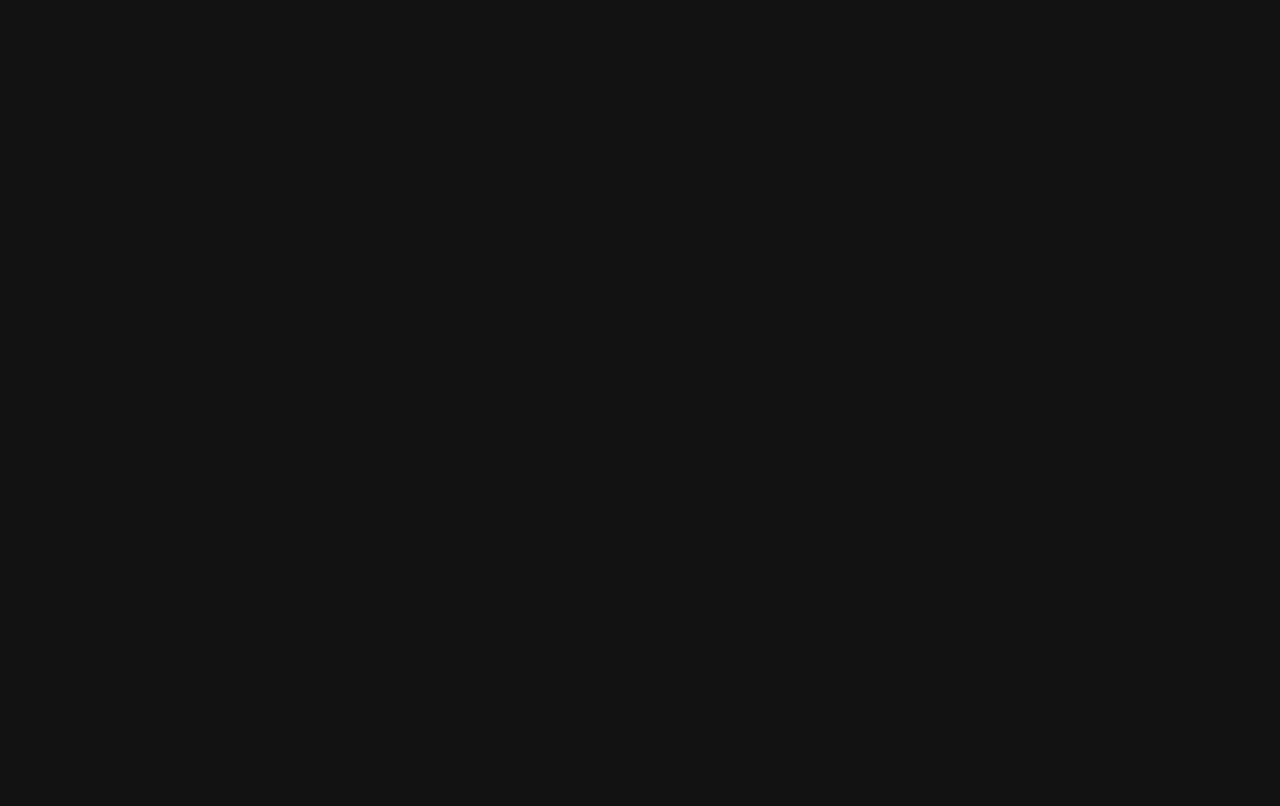
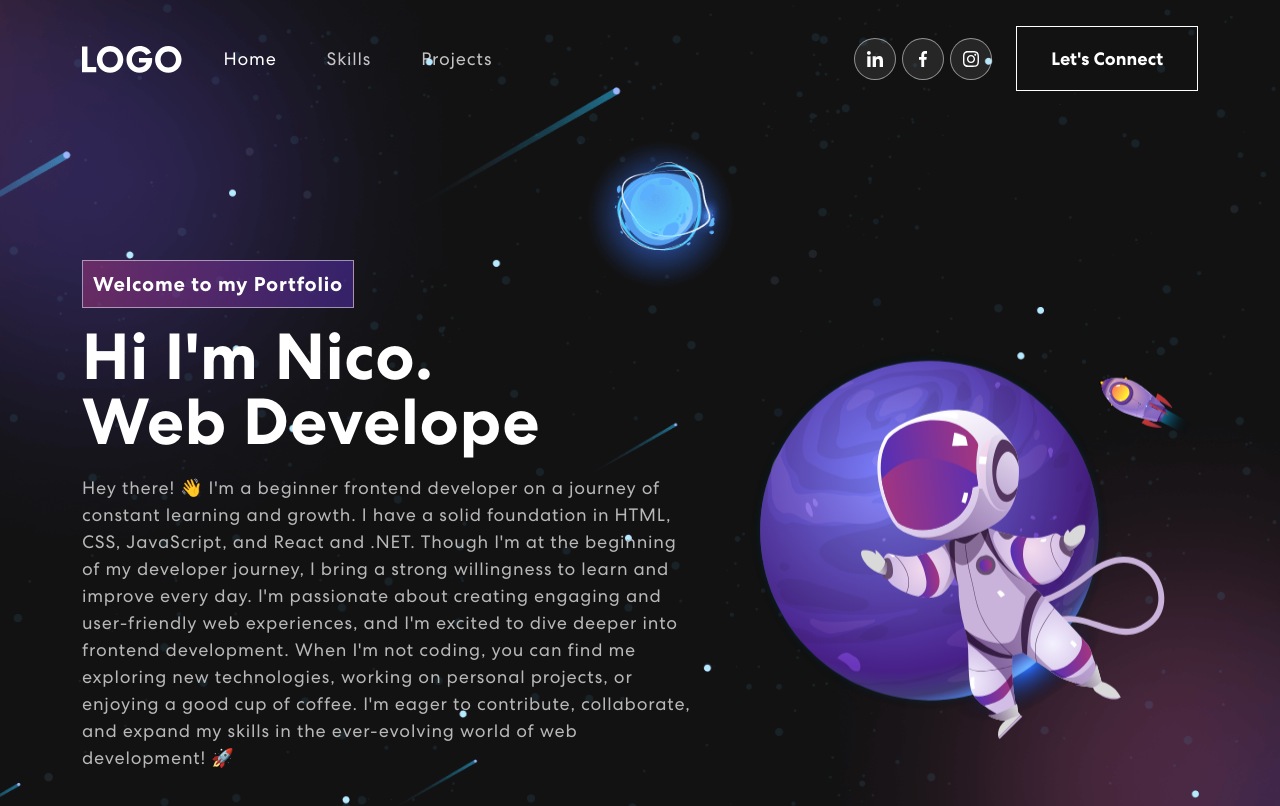
Before and after one commit to NicoMartina/personal-portfolio, a React (Create React App) app: page / in a window 1280 px wide. Shown: the top 806 px of the page. Built offline with nearby package versions, Linux system fonts and the light colour scheme.

Commit message:
Creating and editing the Banner

```diff
--- a/package.json
+++ b/package.json
@@ -7,8 +7,10 @@
     "@testing-library/react": "^13.4.0",
     "@testing-library/user-event": "^13.5.0",
     "bootstrap": "^5.3.3",
+    "bootstrap-icons": "^1.11.3",
     "react": "^18.3.1",
     "react-bootstrap": "^2.10.5",
+    "react-bootstrap-icons": "^1.11.4",
     "react-dom": "^18.3.1",
     "react-scripts": "5.0.1",
     "web-vitals": "^2.1.4"
--- a/src/App.css
+++ b/src/App.css
@@ -285,6 +285,7 @@ nav.navbar .navbar-toggler[aria-expanded="true"] .navbar-toggler-icon {
 .banner img {
   animation: updown 3s linear infinite;
 }
+/*****   THIS IS WHAT MAKES THE IMAGE ON THE LEFT MOVE UP AND DOWN *****/
 @keyframes updown {
     0% {
         transform: translateY(-20px);
--- a/src/App.js
+++ b/src/App.js
@@ -1,10 +1,14 @@
 
 import './App.css';
+import {NavBar} from './components/NavBar';
+import { Banner } from './components/Banner';
+import 'bootstrap/dist/css/bootstrap.min.css';
 
 function App() {
   return (
     <div className="App">
-
+      <NavBar />
+      <Banner />
     </div>
   );
 }
--- /dev/null
+++ b/src/components/Banner.js
@@ -0,0 +1,63 @@
+import { useState, useEffect } from 'react'
+import { Container, Row, Col } from'react-bootstrap'
+import { ArrowRightCircle } from 'react-bootstrap-icons'
+import headerImg from '../assets/img/header-img.svg'
+
+export const Banner = () => {
+    const [loopNumber, setLoopNumber] = useState(0);
+    const [isDeleting, setIsDeleting] = useState(false);
+    const toRotate = ["Web Developer",  "Software Engineer", ".NET developer"];
+    const [text, setText] = useState('');
+    const [delta, setDelta] = useState(300 - Math.random() * 100);
+    const period = 2000;
+
+    useEffect(() => {
+        let ticker = setInterval(() => {
+            tick();
+        }, delta)
+
+        return () => {clearInterval(ticker)};
+    }, [text]);
+
+    const tick = () => {
+        let i = loopNumber % toRotate.length;
+        let fullText = toRotate[i];
+        let updatedText = isDeleting ? fullText.substring(0, text.length - 1) : fullText.substring(0, text.length + 1);
+
+        setText(updatedText);
+
+        if(isDeleting) {
+            setDelta(prevDelta => prevDelta / 2)
+        }
+
+        if (!isDeleting && updatedText === fullText) {
+            setIsDeleting(true);
+            setDelta(period);
+        } else if (isDeleting && updatedText === '') {
+            setIsDeleting(false);
+            setLoopNumber(loopNumber + 1);
+            setDelta(500);
+        }
+    }
+
+    return (
+        <section className="banner" id='home'>
+            <Container>
+                <Row className="align-items-center">
+                    <Col xs={12} md={6} xl={7}>
+                        <span className="tagline">Welcome to my Portfolio</span>
+                        <h1>{`Hi I'm Nico. `}<br/><span className='wrap'>{text}</span></h1>
+                        <p>Hey there! 👋
+                        I'm a beginner frontend developer on a journey of constant learning and growth. I have a solid foundation in HTML, CSS, JavaScript, and React and .NET.
+                        Though I'm at the beginning of my developer journey, I bring a strong willingness to learn and improve every day. I'm passionate about creating engaging and user-friendly web experiences, and I'm excited to dive deeper into frontend development.
+                        When I'm not coding, you can find me exploring new technologies, working on personal projects, or enjoying a good cup of coffee. I'm eager to contribute, collaborate, and expand my skills in the ever-evolving world of web development! 🚀</p>
+                        <button onClick={() => console.log('connect')}>Let's Connect!<ArrowRightCircle size={25}></ArrowRightCircle></button>
+                    </Col>
+                    <Col xs={12} md={6} xl={5}>
+                    <img src={headerImg} alt='HeaderImg' />
+                    </Col>
+                </Row>
+            </Container>
+        </section>
+    )
+}
--- a/src/components/NavBar.js
+++ b/src/components/NavBar.js
@@ -1,6 +1,6 @@
 /* eslint-disable react/jsx-no-undef */
 import { useState, useEffect } from'react'
-import { Navbar, Container } from 'react-bootstrap'
+import { Navbar, Container, Nav } from 'react-bootstrap'
 import logo from '../assets/img/logo.svg';
 import navIcon1 from '../assets/img/nav-icon1.svg'
 import navIcon2 from '../assets/img/nav-icon2.svg'
```
Also changed, not shown: 1 other file (tests, documents, lock files or other folders).
